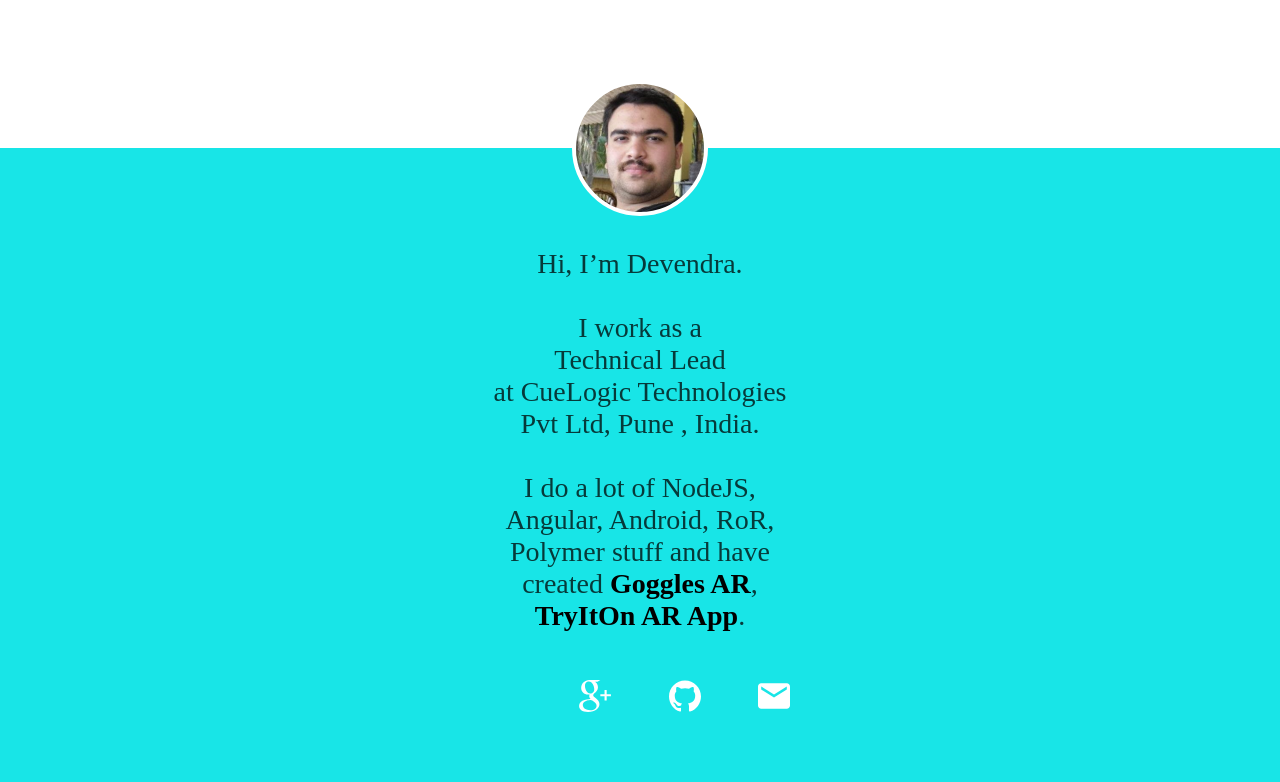
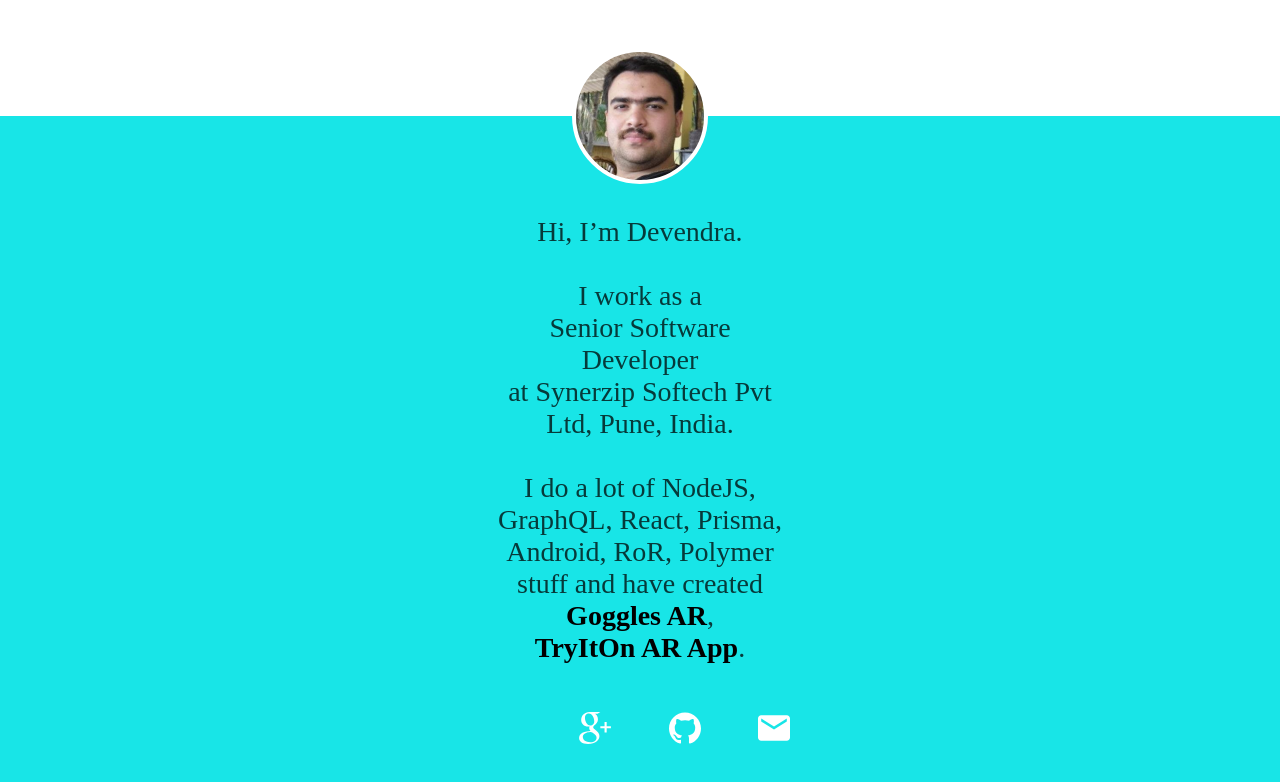
Before and after one commit to devendradhanal/devendradhanal.github.io, a plain HTML site: page index.html in a window 1280 px wide. Drawn offline with Linux system fonts and the light colour scheme.

Commit message:
Update Role and Company
Updates role and company

```diff
--- a/index.html
+++ b/index.html
@@ -25,9 +25,9 @@
         <div class=content>
             <div class=avatar></div>
             <p>Hi, I’m Devendra.</p>
-            <p>I work as a <br>Technical Lead
-                <br>at CueLogic Technologies Pvt Ltd, Pune , India.</p>
-            <p>I do a lot of NodeJS, Angular, Android, RoR, Polymer stuff and have created <a href="https://play.google.com/store/apps/details?id=com.uwtech.gogglesar&hl=en">Goggles AR</a>, <a href="https://play.google.com/store/apps/details?id=com.discountshop.tryiton&hl=en">TryItOn AR App</a>.</p>
+            <p>I work as a <br>Senior Software Developer
+                <br>at Synerzip Softech Pvt Ltd, Pune, India.</p>
+            <p>I do a lot of NodeJS, GraphQL, React, Prisma, Android, RoR, Polymer stuff and have created <a href="https://play.google.com/store/apps/details?id=com.uwtech.gogglesar&hl=en">Goggles AR</a>, <a href="https://play.google.com/store/apps/details?id=com.discountshop.tryiton&hl=en">TryItOn AR App</a>.</p>
             <div class=icons>
                 <a rel=me href=https://twitter.com/devendradhanal class=twitter></a>
                 <a rel=me href=https://plus.google.com/+devendradhanal/posts class=googleplus></a>
```
